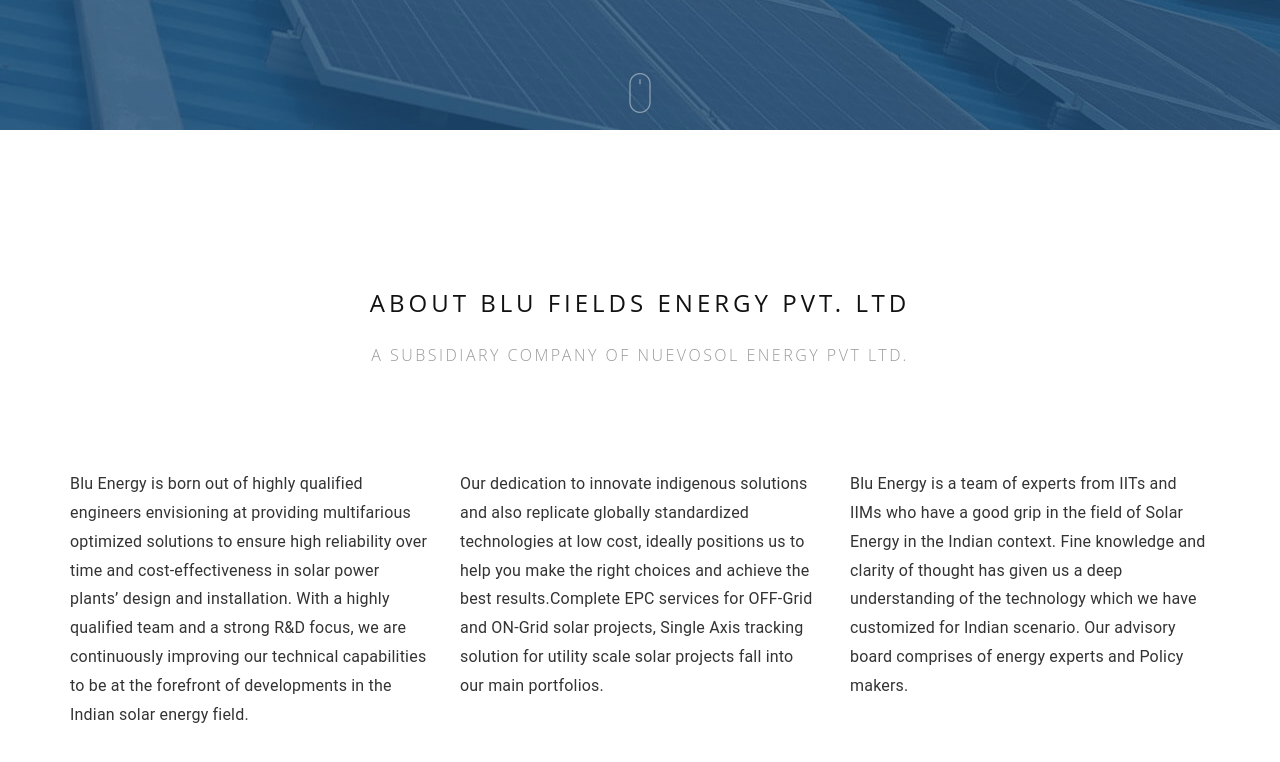
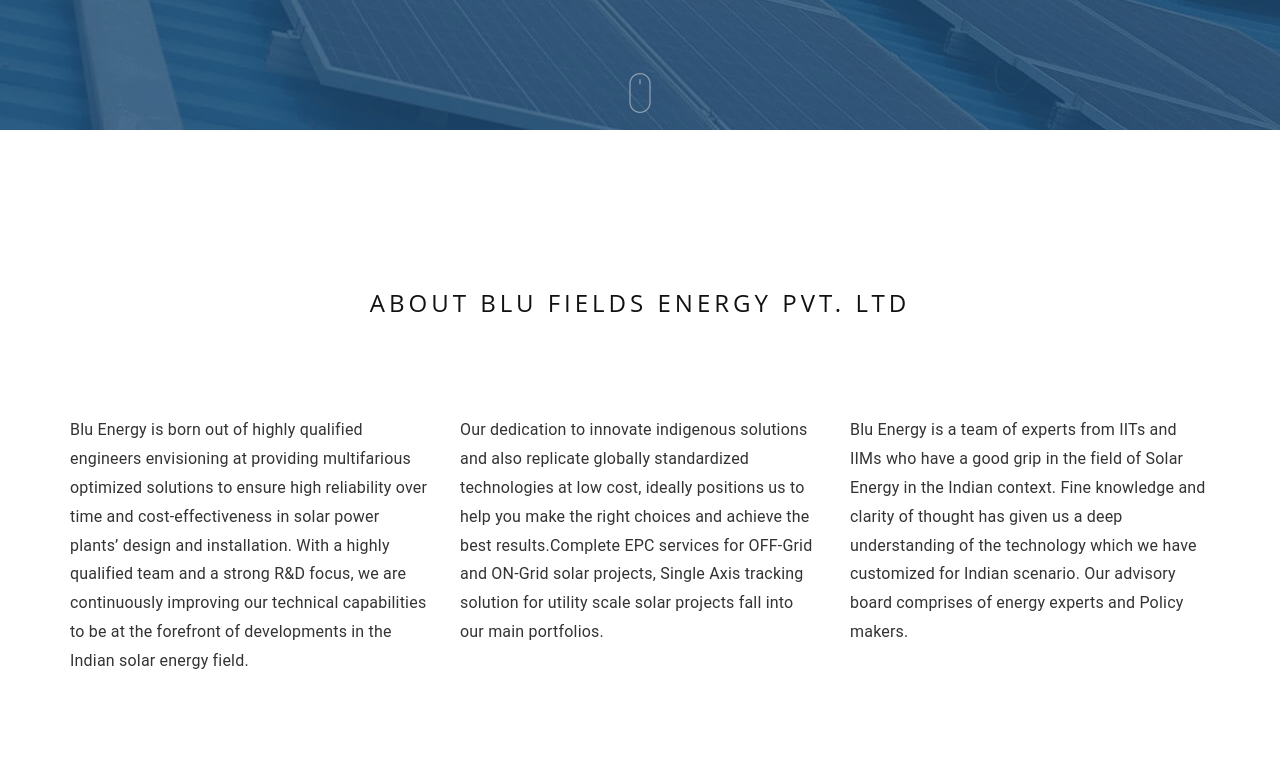
Before and after one commit to bravokeyl/BluEnergy, a plain HTML site: page index.html in a window 1280 px wide. Shown: the part 670-1432 px from the top of the page. Drawn offline with Linux system fonts and the light colour scheme; some packages are replaced by stand-ins of ours.

Commit message:
No Nuevosol

```diff
--- a/index.html
+++ b/index.html
@@ -94,7 +94,6 @@
 
             <header class="sec-heading">
                 <h2>About Blu Fields Energy Pvt. Ltd</h2>
-                <span class="subheading">A subsidiary company of Nuevosol Energy Pvt Ltd.</span>
             </header>
 
             <div class="col-md-4">
```
